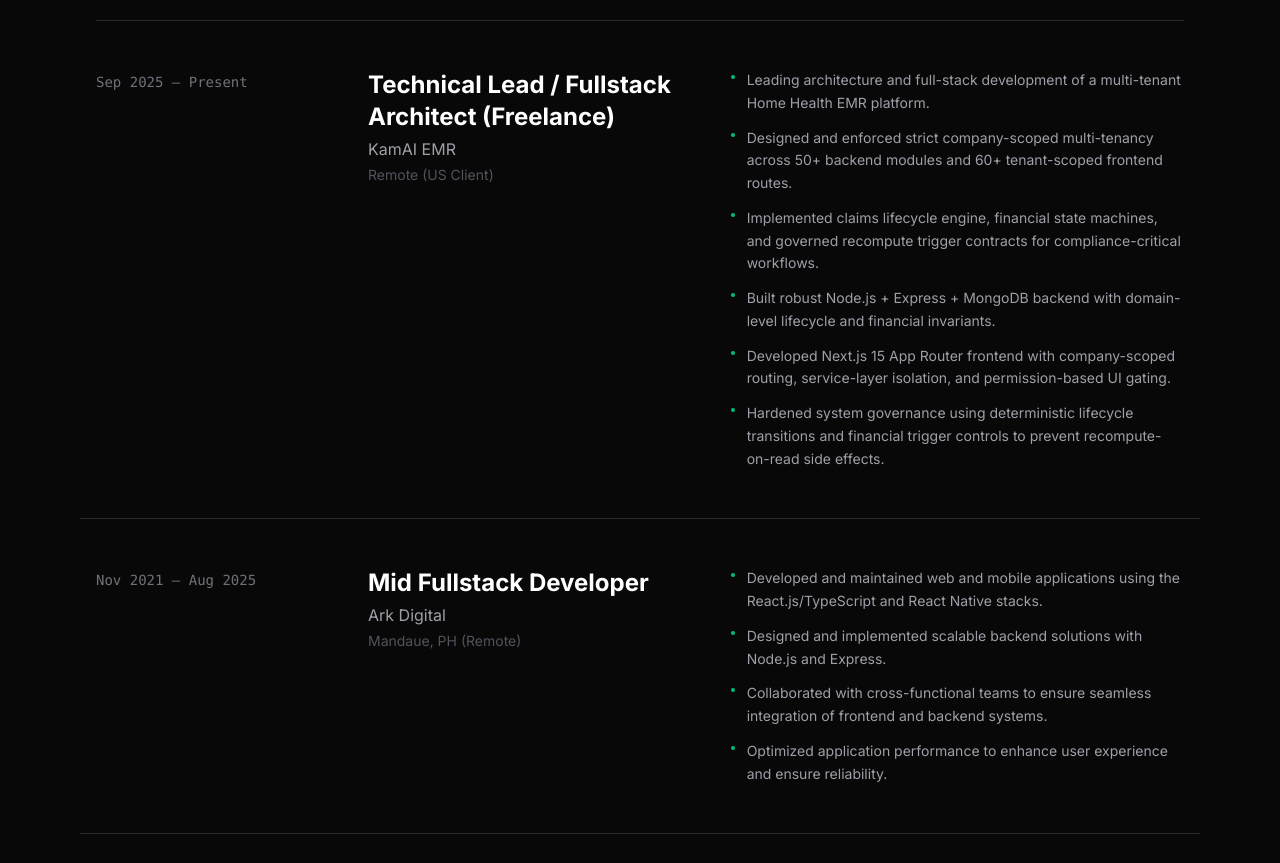
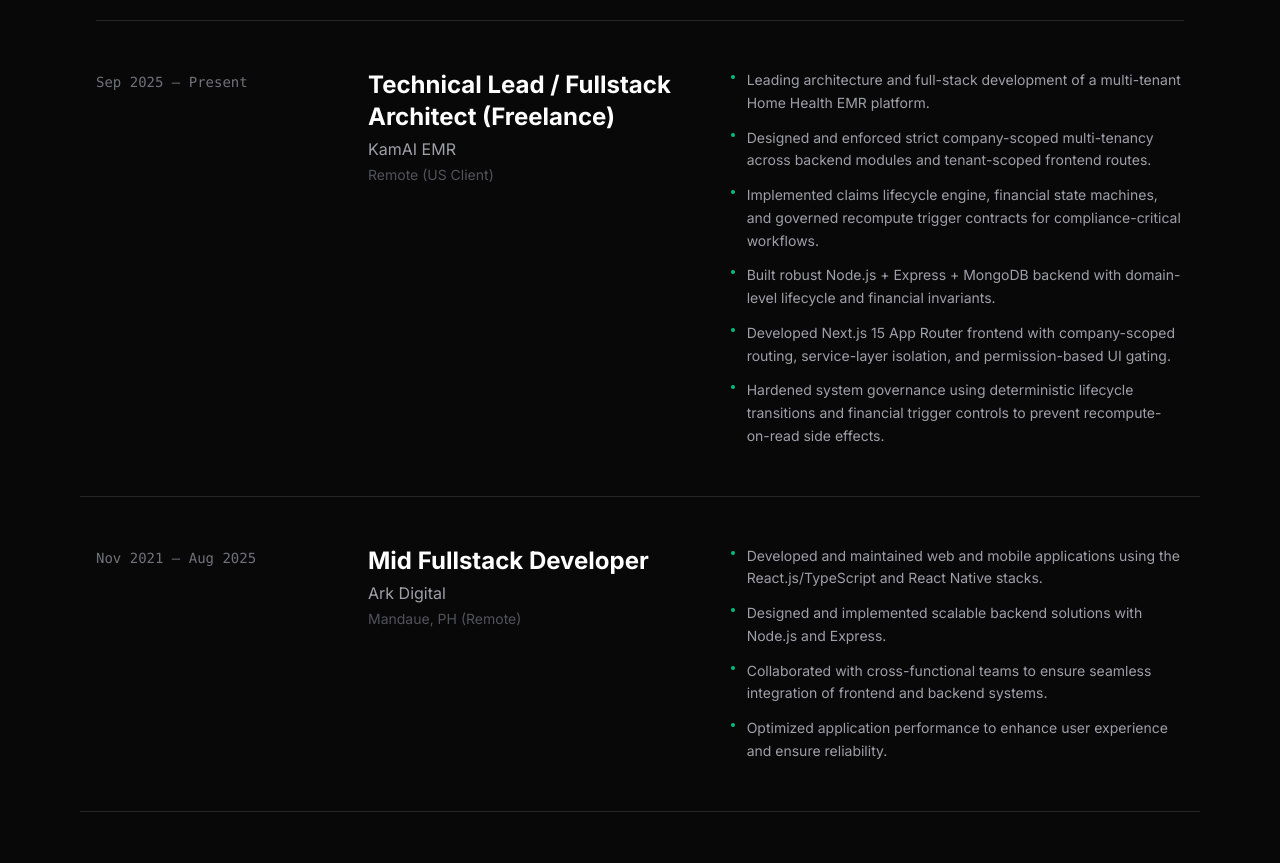
Before and after one commit to johnphiliplimpahan/jplimpahan, a Next.js app: page / in a window 1280 px wide. Shown: the part 1060-1923 px from the top of the page. Built offline with nearby package versions, Linux system fonts and the light colour scheme.

Commit message:
Updated experience

```diff
--- a/components/Experience.tsx
+++ b/components/Experience.tsx
@@ -10,7 +10,7 @@
     location: "Remote (US Client)",
     description: [
       "Leading architecture and full-stack development of a multi-tenant Home Health EMR platform.",
-      "Designed and enforced strict company-scoped multi-tenancy across 50+ backend modules and 60+ tenant-scoped frontend routes.",
+      "Designed and enforced strict company-scoped multi-tenancy across backend modules and tenant-scoped frontend routes.",
       "Implemented claims lifecycle engine, financial state machines, and governed recompute trigger contracts for compliance-critical workflows.",
       "Built robust Node.js + Express + MongoDB backend with domain-level lifecycle and financial invariants.",
       "Developed Next.js 15 App Router frontend with company-scoped routing, service-layer isolation, and permission-based UI gating.",
```
